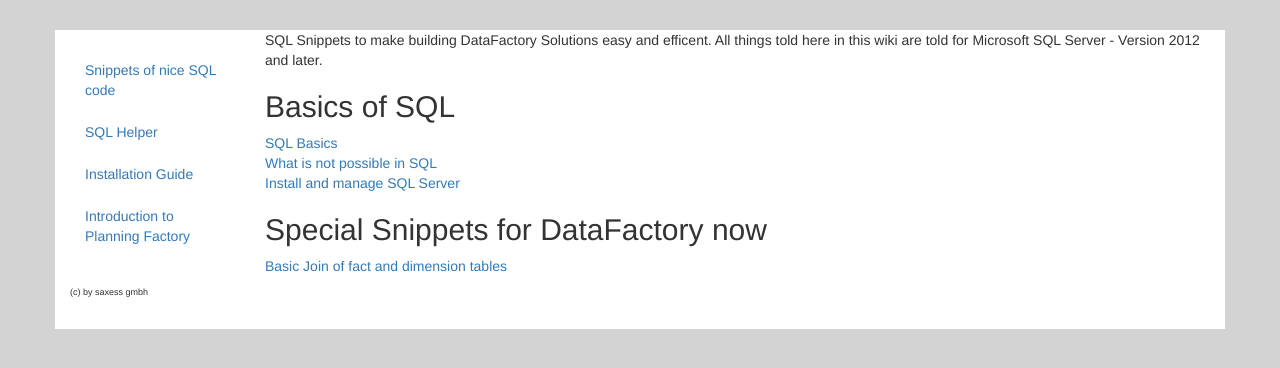
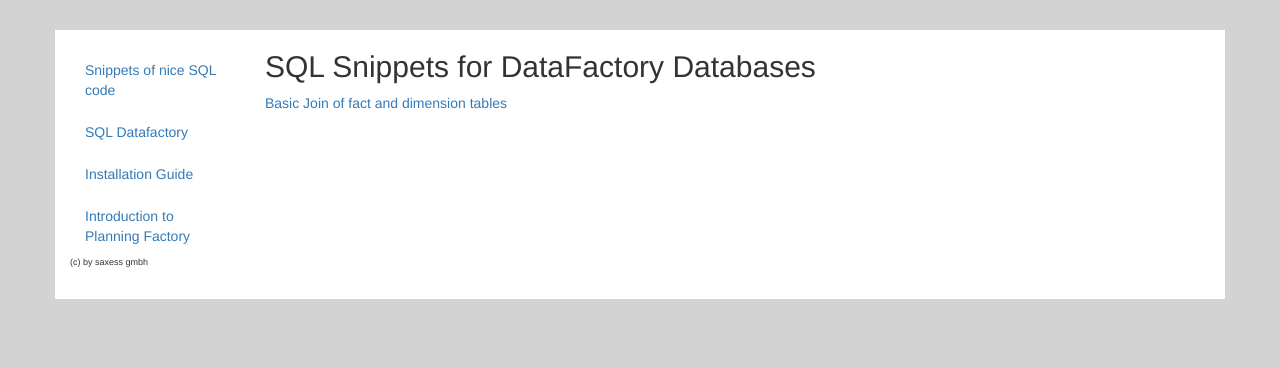
Before and after one commit to shredtechular/PlanningFactory.github.io, a Jekyll site: the page built from content/sql/index.md, in a window 1280 px wide. Shown: the top 368 px of the page. Built offline with Jekyll 4.4.1, drawn with Linux system fonts in a browser that asks for light colours.

Commit message:
Update index.md

```diff
--- a/content/sql/index.md
+++ b/content/sql/index.md
@@ -1,15 +1,8 @@
 ---
 layout: default
-title: SQL Helper
+title: SQL Datafactory
 page-category: content
 ---
 
-SQL Snippets to make building DataFactory Solutions easy and efficent. All things told here in this wiki are told for Microsoft SQL Server - Version 2012 and later.
-
-## Basics of SQL
-[SQL Basics](SQL-Basics)
-[What is not possible in SQL](What-is-not-possible-in-SQL)
-[Install and manage SQL Server ](Install-and-manage-SQL-Server)
-
-## Special Snippets for DataFactory now
+## SQL Snippets for DataFactory Databases
 [Basic Join of fact and dimension tables](df_basic_join)
```
